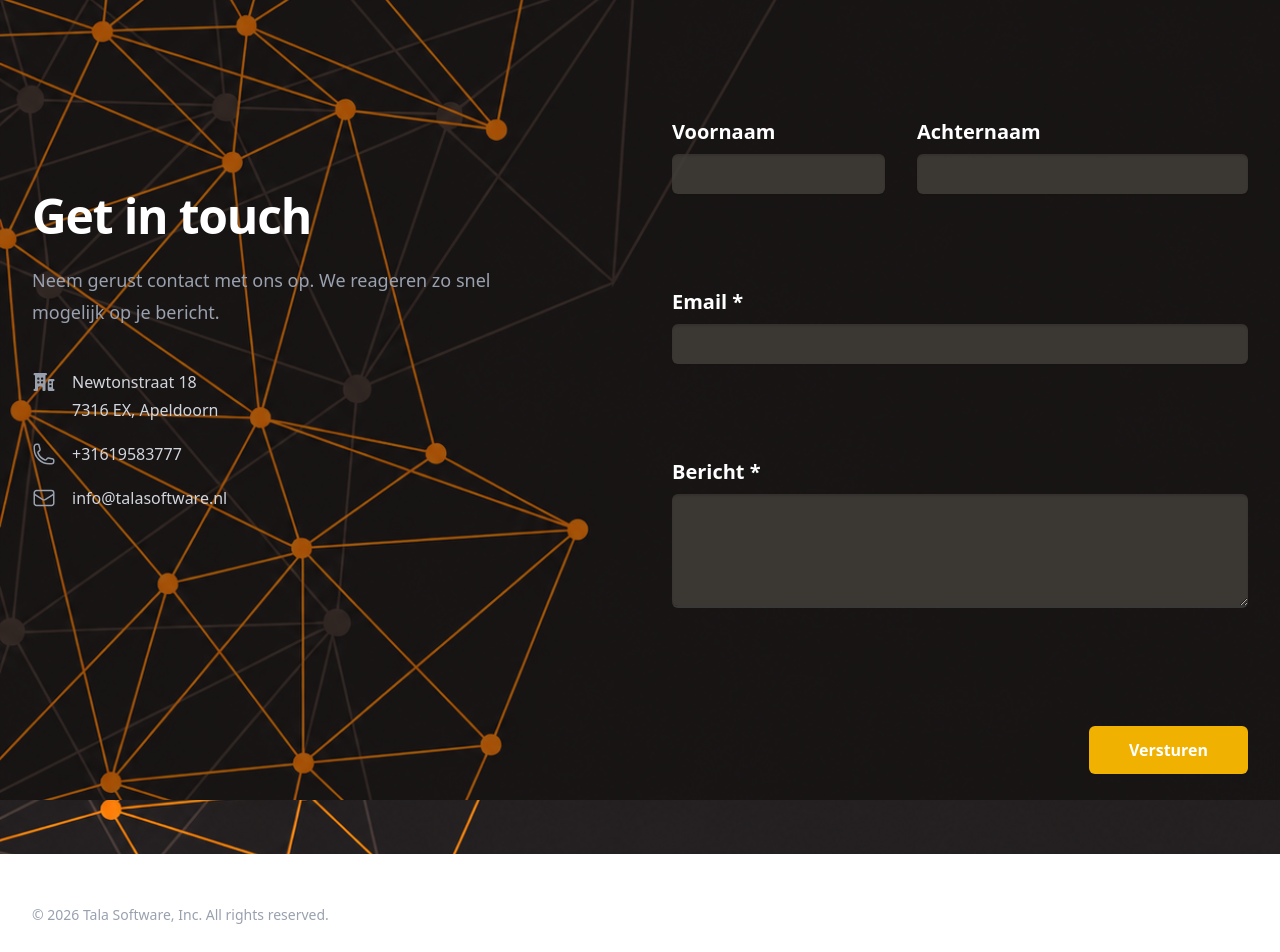
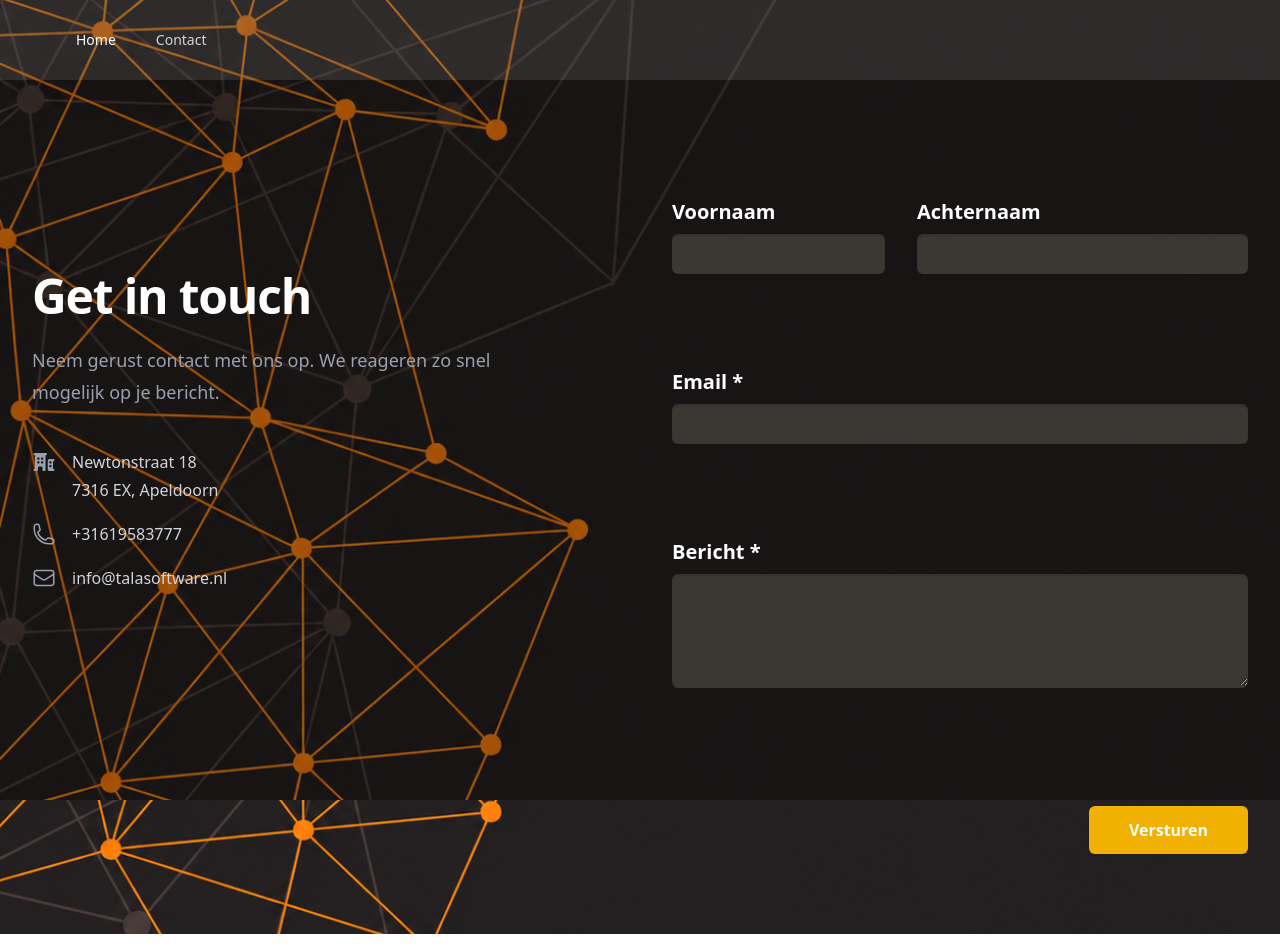
Before and after one commit to triplejingle/talasoftware, a Next.js app: page /contact in a window 1280 px wide. Shown: the top 952 px of the page. Built offline with nearby package versions, Linux system fonts and the light colour scheme.

Commit message:
base button weggehaald, (interface segregation)

```diff
--- a/app/contact/page.tsx
+++ b/app/contact/page.tsx
@@ -11,6 +11,7 @@ import {yupResolver} from "@hookform/resolvers/yup";
 
 import * as yup from "yup";
 import emailjs from "@emailjs/browser";
+import NavBar from "@/components/navbar/NavBar";
 
 interface ContactProps {
   firstName?: string,
@@ -73,7 +74,7 @@ export default function Page() {
           <div className="absolute inset-0 bg-[url('../public/servicesapi2.png')] bg-cover bg-center bg-no-repeat -scale-x-100 bg-primary-400 bg-blend-multiply"></div>
 
         </div>
-
+        <NavBar/>
 
       <div className="relative isolate">
         <div className="mx-auto grid max-w-7xl grid-cols-1 lg:grid-cols-2">
--- a/components/uicomponents/buttons/ActionButton.tsx
+++ b/components/uicomponents/buttons/ActionButton.tsx
@@ -1,30 +1,29 @@
 import React from "react";
-import {BaseButton, ButtonProps} from "@/components/uicomponents/buttons/BaseButton";
 
-interface NavBarButton{
-  text:string;
-  href:string;
-  pathname:string;
-  onClick: ()=> void
+interface ActionButtonProps{
+  onClick?: ()=> void;
+  children?: React.ReactNode
+  disabled?:boolean
+  className?:string
 }
 
-export function PrimaryActionButton(properties:ButtonProps) {
+export function PrimaryActionButton(properties:ActionButtonProps) {
   const props = {...properties, className:" bg-action-500 hover:bg-action-600 text-white rounded-md "+properties.className};
-  return <BaseButton {...props}>
-            {props.children}
-        </BaseButton>
+  return <button {...props}>
+            {properties.children}
+        </button>
 }
 
-export function SecondaryActionButton(properties:ButtonProps) {
+export function SecondaryActionButton(properties:ActionButtonProps) {
   const props = {...properties, className:" text-action-300 border-action-500 border-2 rounded-md "+properties.className};
-  return <BaseButton {...props}>
-          {props.children}
-        </BaseButton>
+  return <button {...props}>
+          {properties.children}
+        </button>
 }
 
-export function TertiaryActionButton(properties:ButtonProps) {
+export function TertiaryActionButton(properties:ActionButtonProps) {
   const props = {...properties, className:"  text-neutral-500 "+properties.className};
-  return <BaseButton  {...props}>
-    {props.children}
-  </BaseButton>
+  return <button  {...props}>
+    {properties.children}
+  </button>
 }
--- a/components/uicomponents/buttons/BaseButton.tsx
+++ /dev/null
@@ -1,16 +0,0 @@
-import React from "react";
-
-export interface ButtonProps {
-  onClick?: ()=> void;
-  children: React.ReactNode
-  disabled?:boolean
-  className?:string
-}
-
-export function BaseButton(props:ButtonProps) {
-  return <a
-                 onClick={() => props.onClick ? props.onClick() : undefined}
-                 className={props.className}>
-    {props.children}
-  </a>;
-}
--- a/components/uicomponents/buttons/LinkButton.tsx
+++ b/components/uicomponents/buttons/LinkButton.tsx
@@ -1,10 +1,12 @@
 import React from "react";
-import {ButtonProps} from "@/components/uicomponents/buttons/BaseButton";
 import Link from "next/link";
 
-export interface LinkButtonProps extends ButtonProps{
+export interface LinkButtonProps{
   href?:string
-  onClick?:()=>void
+  onClick?: ()=> void;
+  children: React.ReactNode
+  disabled?:boolean
+  className?:string
 }
 export function PrimaryLinkButton(properties:LinkButtonProps) {
   const props = {...properties, className: "rounded-md bg-link-500 px-3.5 py-2.5 text-sm font-semibold text-white shadow-xs hover:bg-link-600 focus-visible:outline-2 focus-visible:outline-offset-2 focus-visible:outline-link-500 "+properties.className};
```
